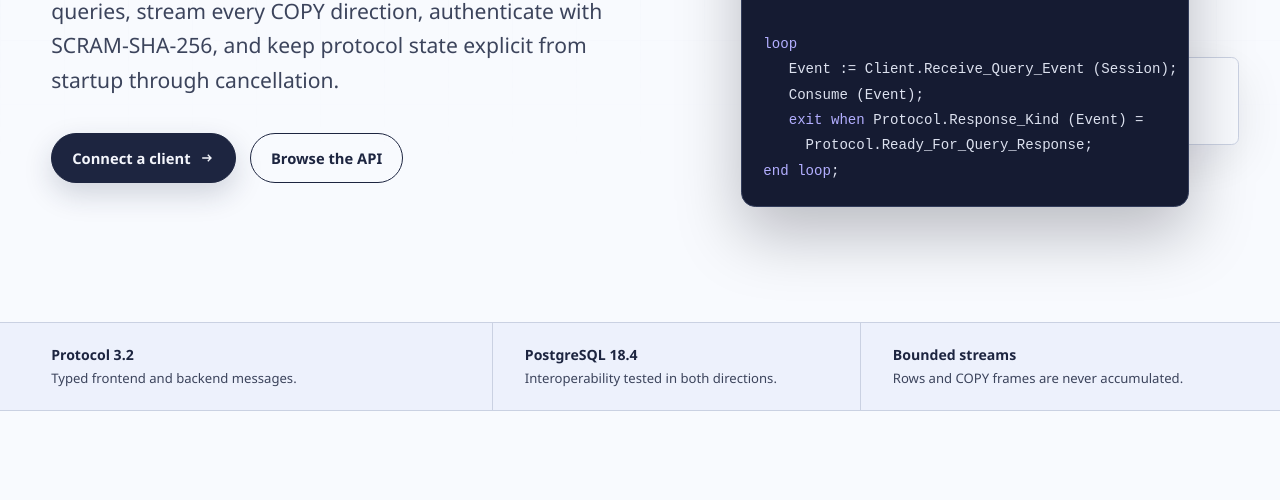
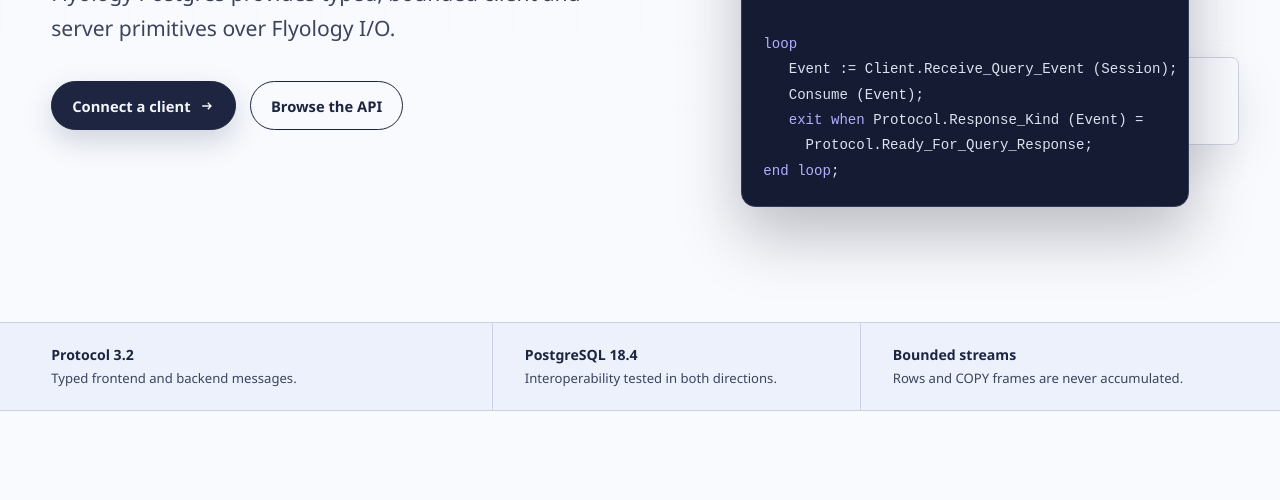
Before and after one commit to flyology-ada/flyology-postgres, a plain HTML site: page website/index.html in a window 1280 px wide. Shown: the part 600-1100 px from the top of the page. Drawn offline with Linux system fonts and the light colour scheme; files whose address does not match are found by name; a web font is replaced by a local one.

Commit message:
Problem: homepage hero copy is too detailed
The hero repeats a long feature inventory before visitors reach the focused capability sections, weakening the page's opening message.

Solution: shorten the hero description

Keep the concise positioning sentence and remove the detailed query, COPY, SCRAM, and protocol-state sentence.

```diff
--- a/website/index.html
+++ b/website/index.html
@@ -48,7 +48,7 @@
           <p class="eyebrow">PostgreSQL frontend/backend protocol for Flyology</p>
           <h1 id="hero-title">Postgres, in native Ada.</h1>
           <p class="hero-lede">
-            Flyology Postgres provides typed, bounded client and server primitives over Flyology I/O. Run simple or extended queries, stream every COPY direction, authenticate with SCRAM-SHA-256, and keep protocol state explicit from startup through cancellation.
+            Flyology Postgres provides typed, bounded client and server primitives over Flyology I/O.
           </p>
           <div class="actions">
             <a class="button button-primary" href="guide/">
```
